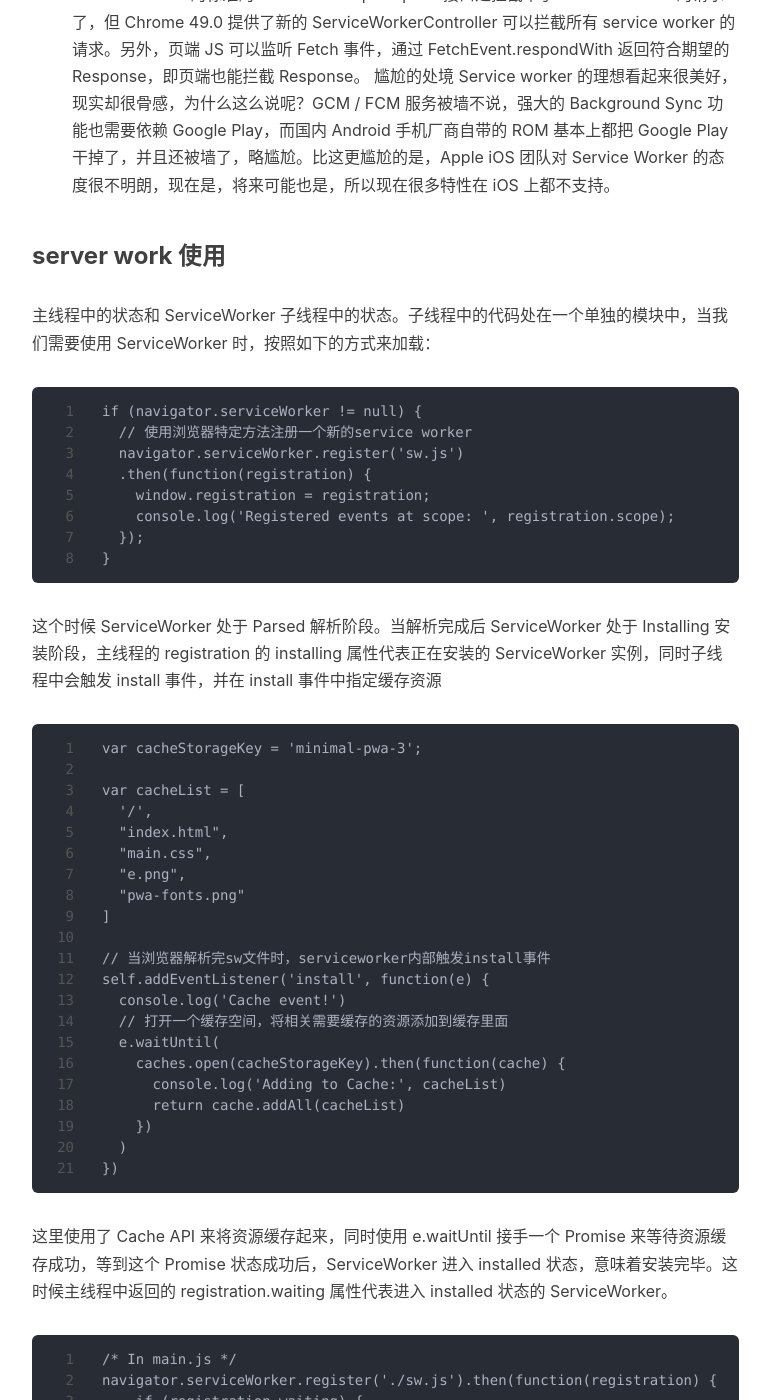
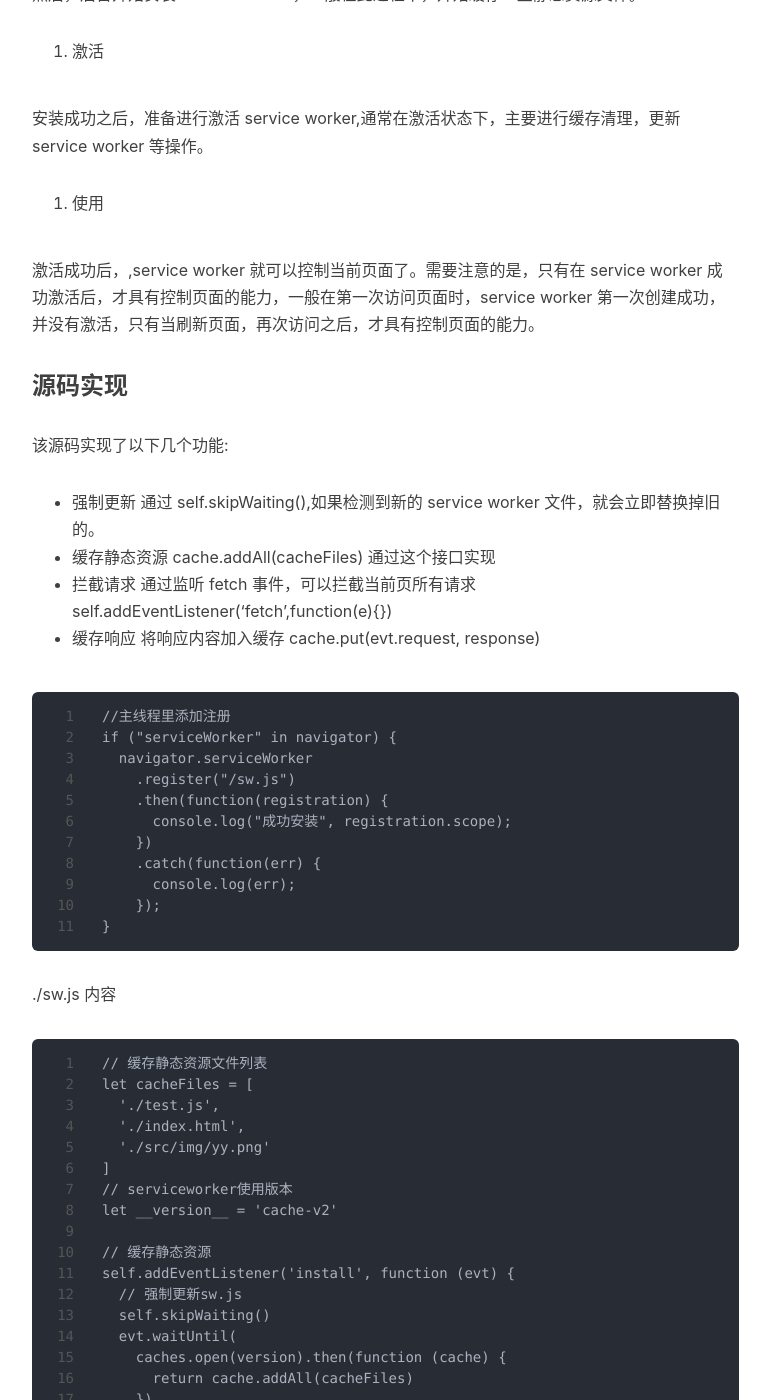
Before and after one commit to juntaozhou05/juntaozho05.github.io, a Jekyll site: the page built from _posts/2019-05-05-server-work.md, in a window 1280 px wide and 1400 px high, scrolled down 2762 px. Shown: the whole window, without its empty margins (233-1003 px from the left). Built offline with Jekyll 4.4.1, drawn with Linux system fonts in a browser that asks for light colours; nearby versions of some CDN libraries; comment, search, counter and statistics services are not loaded; some of the changed text lies outside the part shown.

Commit message:
add blog

````diff
--- a/_posts/2019-05-05-server-work.md
+++ b/_posts/2019-05-05-server-work.md
@@ -14,30 +14,24 @@
 2. Shared Worker：共享的 worker，可以被同一域名下的 JS 访问，关联的页面都关闭时，它的生命周期就结束
 3. ServiceWorker：是事件驱动的 worker，生命周期与页面无关，关联页面未关闭时，它也可以退出，没有关联页面时，它也可以启动，
 
-浏览器一般有三类 web Worker：
-Dedicated Worker：专用的 worker，只能被创建它的 JS 访问，创建它的页面关闭，它的生命周期就结束了。Shared Worker：共享的 worker，可以被同一域名下的 JS 访问，关联的页面都关闭时，它的生命周期就结束了。ServiceWorker：是事件驱动的 worker，生命周期与页面无关，关联页面未关闭时，它也可以退出，没有关联页面时，它也可以启动，
 这三者有什么区别呢？众所周知，JShted 的执行线程，同一时刻内只会有一段代码在执行。Web worker 目的是为 JS 是单线程的，即一个浏览器进程中只有一个 JS 创造多线程环境，允许主线程将一些任务分配给子线程。Web Worker 一般是用于在后台执行一些耗时较长的 JS，避免影响 UI 线程的响应速度。
 Dedicated worker 或 shared worker 最主要的能力，一是后台运行 JS，不影响 UI 线程，二是使用消息机制实现并行，可以监听 onmessage 事件。所以 dedicated worker 和 shared worker 专注于解决“耗时的 JS 执行影响 UI 响应”的问题，而 service worker 则是为解决“Web App 的用户体验不如 Native App”的普遍问题而提供的一系列技术集合，必然部分处理逻辑会牵扯到 UI 线程，从而在启动 service worker 的时候，UI 线程的繁忙也会影响其启动性能。
 
 显然 service worker 的使命更加远大，虽然规范把它定义为 web worker，但它已不是一个普通的 worker 了。
 
+### 功能和特性
+
+- Service Worker 拥有自己独立的 worker 线程，独立于当前网页线程
+- 离线缓存静态资源
+- 拦截代理请求和响应
+- 可自定义响应内容
+- 可以通过 postMessage 向主线程发送消息
+- 无法直接操作 DOM
+- 必须在 HTTPS 环境下工作或 localhost / 127.0.0.1 （自身安全机制）
+- 通过 Promise 异步实现
+- Service Worker 安装(installing)完成后，就会一直存在，除非手动卸载(unregister)
+
 ### 每一部分的作用
-
-1. 丰富的离线体验
-   首先，一提到 service worker，很多人都会想到离线访问，而且不少文章都会提到，service worker 能提供丰富的离线体验，但实际情况来说，需要离线访问的场景很少，毕竟 web 最大的特点在于可传播性，所以 service worker 的离线体验主要还是在于解决页面加载的可靠性，让用户能够完整地打开整个页面，比如页面的白屏时间过长，网络不稳定造成的加载中断导致页面不可用。
-   有实际意义的离线，一般不是指断开网络能访问，而是指在用户想访问之前，能提前把资源加载回来。离线并不是一直都断开网络，而是在网络连接良好的情况下，能把需要的资源都加载回来。一些比较糟糕的做法是在 WIFI 网络下把整个 App 客户端的资源都拉下来，这样其实很多资源是用户不需要的，浪费了用户的网络和存储。Service worker 提供了更好更丰富的离线技术，Push / Fetch / Cache 这些技术的结合，能够提供非常完美的离线体验。比如，在小程序页面发版时，推送消息给客户端，客户端唤起页面的 service worker，去将需要用到的资源提前加载回来。
-
-荒凉い 高级会员 | 回帖奖励
-这是一个特殊的 worker
-
-浏览器一般有三类 web Worker：
-Dedicated Worker：专用的 worker，只能被创建它的 JS 访问，创建它的页面关闭，它的生命周期就结束了。Shared Worker：共享的 worker，可以被同一域名下的 JS 访问，关联的页面都关闭时，它的生命周期就结束了。ServiceWorker：是事件驱动的 worker，生命周期与页面无关，关联页面未关闭时，它也可以退出，没有关联页面时，它也可以启动，
-这三者有什么区别呢？众所周知，JShted 的执行线程，同一时刻内只会有一段代码在执行。Web worker 目的是为 JS 是单线程的，即一个浏览器进程中只有一个 JS 创造多线程环境，允许主线程将一些任务分配给子线程。Web Worker 一般是用于在后台执行一些耗时较长的 JS，避免影响 UI 线程的响应速度。
-Dedicated worker 或 shared worker 最主要的能力，一是后台运行 JS，不影响 UI 线程，二是使用消息机制实现并行，可以监听 onmessage 事件。所以 dedicated worker 和 shared worker 专注于解决“耗时的 JS 执行影响 UI 响应”的问题，而 service worker 则是为解决“Web App 的用户体验不如 Native App”的普遍问题而提供的一系列技术集合，必然部分处理逻辑会牵扯到 UI 线程，从而在启动 service worker 的时候，UI 线程的繁忙也会影响其启动性能。
-显然 service worker 的使命更加远大，虽然规范把它定义为 web worker，但它已不是一个普通的 worker 了。
-每一部分的作用
-
-Google 官方入门文档提到，它能提供丰富的离线体验，周期的后台同步，消息推送通知，拦截和处理网络请求，以及管理资源缓存。这每个能力各自都有什么作用呢？
 
 1. 丰富的离线体验
    首先，一提到 service worker，很多人都会想到离线访问，而且不少文章都会提到，service worker 能提供丰富的离线体验，但实际情况来说，需要离线访问的场景很少，毕竟 web 最大的特点在于可传播性，所以 service worker 的离线体验主要还是在于解决页面加载的可靠性，让用户能够完整地打开整个页面，比如页面的白屏时间过长，网络不稳定造成的加载中断导致页面不可用。
@@ -54,137 +48,129 @@
 
 ### server work 使用
 
-主线程中的状态和 ServiceWorker 子线程中的状态。子线程中的代码处在一个单独的模块中，当我们需要使用 ServiceWorker 时，按照如下的方式来加载：
+1. 检测是否支持 serivceworker
+
+首先，检测当前环境是否支持 service worker,可以使用 'serviceWorker' in navigator 进行检测。
+
+2. 注册
+
+如果支持，可以使用 navigator.serviceWorker.register('./sw.js'),在当前主线程中注册 service worker。如果注册成功，service worker 则在 ServiceWorkerGlobalScope 环境中运行; 需要注意的是: 当前环境无法操作 DOM，且和主线程之间相互独立(即线程之间不会相互阻塞)。
+
+3. 安装
+
+然后，后台开始安装 service worker，一般在此过程中，开始缓存一些静态资源文件。
+
+4. 激活
+
+安装成功之后，准备进行激活 service worker,通常在激活状态下，主要进行缓存清理，更新 service worker 等操作。
+
+5. 使用
+
+激活成功后，,service worker 就可以控制当前页面了。需要注意的是，只有在 service worker 成功激活后，才具有控制页面的能力，一般在第一次访问页面时，service worker 第一次创建成功，并没有激活，只有当刷新页面，再次访问之后，才具有控制页面的能力。
+
+### 源码实现
+
+该源码实现了以下几个功能:
+
+- 强制更新
+  通过 self.skipWaiting(),如果检测到新的 service worker 文件，就会立即替换掉旧的。
+- 缓存静态资源
+  cache.addAll(cacheFiles) 通过这个接口实现
+- 拦截请求
+  通过监听 fetch 事件，可以拦截当前页所有请求 self.addEventListener('fetch',function(e){})
+- 缓存响应
+  将响应内容加入缓存 cache.put(evt.request, response)
 
 ```
-if (navigator.serviceWorker != null) {
-  // 使用浏览器特定方法注册一个新的service worker
-  navigator.serviceWorker.register('sw.js')
-  .then(function(registration) {
-    window.registration = registration;
-    console.log('Registered events at scope: ', registration.scope);
-  });
+//主线程里添加注册
+if ("serviceWorker" in navigator) {
+  navigator.serviceWorker
+    .register("/sw.js")
+    .then(function(registration) {
+      console.log("成功安装", registration.scope);
+    })
+    .catch(function(err) {
+      console.log(err);
+    });
 }
 ```
 
-这个时候 ServiceWorker 处于 Parsed 解析阶段。当解析完成后 ServiceWorker 处于 Installing 安装阶段，主线程的 registration 的 installing 属性代表正在安装的 ServiceWorker 实例，同时子线程中会触发 install 事件，并在 install 事件中指定缓存资源
+./sw.js 内容
 
 ```
-var cacheStorageKey = 'minimal-pwa-3';
+// 缓存静态资源文件列表
+let cacheFiles = [
+  './test.js',
+  './index.html',
+  './src/img/yy.png'
+]
+// serviceworker使用版本
+let __version__ = 'cache-v2'
 
-var cacheList = [
-  '/',
-  "index.html",
-  "main.css",
-  "e.png",
-  "pwa-fonts.png"
-]
+// 缓存静态资源
+self.addEventListener('install', function (evt) {
+  // 强制更新sw.js
+  self.skipWaiting()
+  evt.waitUntil(
+    caches.open(version).then(function (cache) {
+      return cache.addAll(cacheFiles)
+    })
+  )
+})
 
-// 当浏览器解析完sw文件时，serviceworker内部触发install事件
-self.addEventListener('install', function(e) {
-  console.log('Cache event!')
-  // 打开一个缓存空间，将相关需要缓存的资源添加到缓存里面
-  e.waitUntil(
-    caches.open(cacheStorageKey).then(function(cache) {
-      console.log('Adding to Cache:', cacheList)
-      return cache.addAll(cacheList)
+// 缓存更新
+self.addEventListener('active', function (evt) {
+  evt.waitUntil(
+    caches.keys().then(function (cacheNames) {
+      return Promise.all(
+        cacheNames.map(function (cacheName) {
+          if (cacheName !== version) {
+            return caches.delete(cacheName)
+          }
+        })
+      )
+    })
+  )
+})
+
+// 请求拦截
+self.addEventListener('fetch', function (evt) {
+  console.log('处理fetch事件:', evt.request.url)
+  evt.respondWith(
+    caches.match(evt.request).then(function (response) {
+      if (response) {
+        console.log('缓存匹配到res:', response)
+        return response
+      }
+      console.log('缓存未匹配对应request,准备从network获取', caches)
+      return fetch(evt.request).then(function (response) {
+        console.log('fetch获取到的response:', response)
+        caches.open(version).then(function (cache) {
+          cache.put(evt.request, response)
+          return response
+        })
+      })
+    }).catch(function (err) {
+      console.error('fetch 接口错误', err)
+      throw err
     })
   )
 })
 ```
 
-这里使用了 Cache API 来将资源缓存起来，同时使用 e.waitUntil 接手一个 Promise 来等待资源缓存成功，等到这个 Promise 状态成功后，ServiceWorker 进入 installed 状态，意味着安装完毕。这时候主线程中返回的 registration.waiting 属性代表进入 installed 状态的 ServiceWorker。
+虽然已实现了离线缓存，但是，使用 Cache Storage 还需要注意以下几点：
 
-```
-/* In main.js */
-navigator.serviceWorker.register('./sw.js').then(function(registration) {
-    if (registration.waiting) {
-        // Service Worker is Waiting
-    }
-})
-```
+1. 它只能缓存 GET 请求；
+2. 每个站点只能缓存属于自己域下的请求，同时也能缓存跨域的请求，比如 CDN，不过无法对跨域请求的请求头和内容进行修改,缓存的更新需要自行实现；
+3. 缓存不会过期，除非将缓存删除，而浏览器对每个网站 Cache Storage 的大小有硬性的限制，所以需要清理不必要的缓存。
 
-然而这个时候并不意味着这个 ServiceWorker 会立马进入下一个阶段，除非之前没有新的 ServiceWorker 实例，如果之前已有 ServiceWorker，这个版本只是对 ServiceWorker 进行了更新，那么需要满足如下任意一个条件，新的 ServiceWorker 才会进入下一个阶段：
+### Service Worker Cache VS Http Cache
 
-- 在新的 ServiceWorker 线程代码里，使用了 self.skipWaiting()
-- 或者当用户导航到别的网页，因此释放了旧的 ServiceWorker 时候
-- 或者指定的时间过去后，释放了之前的 ServiceWorker
+对比起 Http Header 缓存，Service Worker 配合 Cache Storage 也有自己的优势：
 
-这个时候 ServiceWorker 的生命周期进入 Activating 阶段，ServiceWorker 子线程接收到 activate 事件：
+- 缓存与更新并存：每次更新版本，借助 Service Worker 可以立马使用缓存返回，但与此同时可以发起请求，校验是否有新版本更新。
+- 无侵入式：hash 值实在是太难看了。
+- 不易被冲掉：Http 缓存容易被冲掉，也容易过期，而 Cache Storage 则不容易被冲掉。也没有过期时间的说法。
+- 离线：借助 Service Worker 可以实现离线访问应用。
 
-```
-// 如果当前浏览器没有激活的service worker或者已经激活的worker被解雇，
-// 新的service worker进入active事件
-self.addEventListener('activate', function(e) {
-  console.log('Activate event');
-  console.log('Promise all', Promise, Promise.all);
-  // active事件中通常做一些过期资源释放的工作
-  var cacheDeletePromises = caches.keys().then(cacheNames => {
-    console.log('cacheNames', cacheNames, cacheNames.map);
-    return Promise.all(cacheNames.map(name => {
-      if (name !== cacheStorageKey) { // 如果资源的key与当前需要缓存的key不同则释放资源
-        console.log('caches.delete', caches.delete);
-        var deletePromise = caches.delete(name);
-        console.log('cache delete result: ', deletePromise);
-        return deletePromise;
-      } else {
-        return Promise.resolve();
-      }
-    }));
-  });
-
-  console.log('cacheDeletePromises: ', cacheDeletePromises);
-  e.waitUntil(
-    Promise.all([cacheDeletePromises]
-    )
-  )
-})
-```
-
-这个时候通常做一些缓存清理工作，当 e.waitUntil 接收的 Promise 进入成功状态后，ServiceWorker 的生命周期则进入 activated 状态。这个时候主线程中的 registration 的 active 属性代表进入 activated 状态的 ServiceWorker 实例
-
-```
-/* In main.js */
-navigator.serviceWorker.register('./sw.js').then(function(registration) {
-    if (registration.active) {
-        // Service Worker is Active
-    }
-})
-```
-
-到此一个 ServiceWorker 正式进入激活状态，可以拦截网络请求了。如果主线程有 fetch 方式请求资源，那么就可以在 ServiceWorker 代码中触发 fetch 事件：
-
-```
-fetch('./data.json')
-```
-
-这时在子线程就会触发 fetch 事件：
-
-```
-self.addEventListener('fetch', function(e) {
-  console.log('Fetch event ' + cacheStorageKey + ' :', e.request.url);
-  e.respondWith( // 首先判断缓存当中是否已有相同资源
-    caches.match(e.request).then(function(response) {
-      if (response != null) { // 如果缓存中已有资源则直接使用
-        // 否则使用fetch API请求新的资源
-        console.log('Using cache for:', e.request.url)
-        return response
-      }
-      console.log('Fallback to fetch:', e.request.url)
-      return fetch(e.request.url);
-    })
-  )
-})
-```
-
-那么如果在 install 或者 active 事件中失败，ServiceWorker 则会直接进入 Redundant 状态，浏览器会释放资源销毁 ServiceWorker。
-
-现在如果没有网络进入离线状态，或者资源命中缓存那么就会优先读取缓存的资源：
-
-### 缓存资源更新
-
-那么如果我们在新版本中更新了 ServiceWorker 子线程代码，当访问网站页面时浏览器获取了新的文件，逐字节比对 /sw.js 文件发现不同时它会认为有更新启动 更新算法 open_in_new，于是会安装新的文件并触发 install 事件。但是此时已经处于激活状态的旧的 Service Worker 还在运行，新的 Service Worker 完成安装后会进入 waiting 状态。直到所有已打开的页面都关闭，旧的 Service Worker 自动停止，新的 Service Worker 才会在接下来重新打开的页面里生效。如果想要立即更新需要在新的代码中做一些处理。首先在 install 事件中调用 self.skipWaiting()方法，然后在 active 事件中调用 self.clients.claim()方法通知各个客户端。
-
-注意这里说的是浏览器获取了新版本的 ServiceWorker 代码，如果浏览器本身对 sw.js 进行缓存的话，也不会得到最新代码，所以对 sw 文件最好配置成 cache-control: no-cache 或者添加 md5。
-
-实际过程中像我们刚才把 index.html 也放到了缓存中，而在我们的 fetch 事件中，如果缓存命中那么直接从缓存中取，这就会导致即使我们的 index 页面有更新，浏览器获取到的永远也是都是之前的 ServiceWorker 缓存的 index 页面，所以有些 ServiceWorker 框架支持我们配置资源更新策略，比如我们可以对主页这种做策略，首先使用网络请求获取资源，如果获取到资源就使用新资源，同时更新缓存，如果没有获取到则使用缓存中的资源。
+但是缺点是，由于 Service Worker 依赖于 fetch API、依赖于 Promise、Cache Storage 等，兼容性不太好。
````
